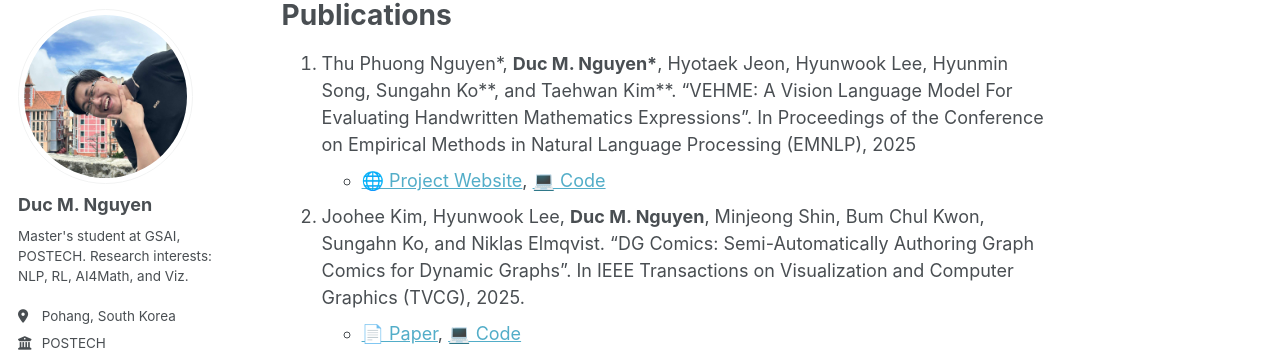
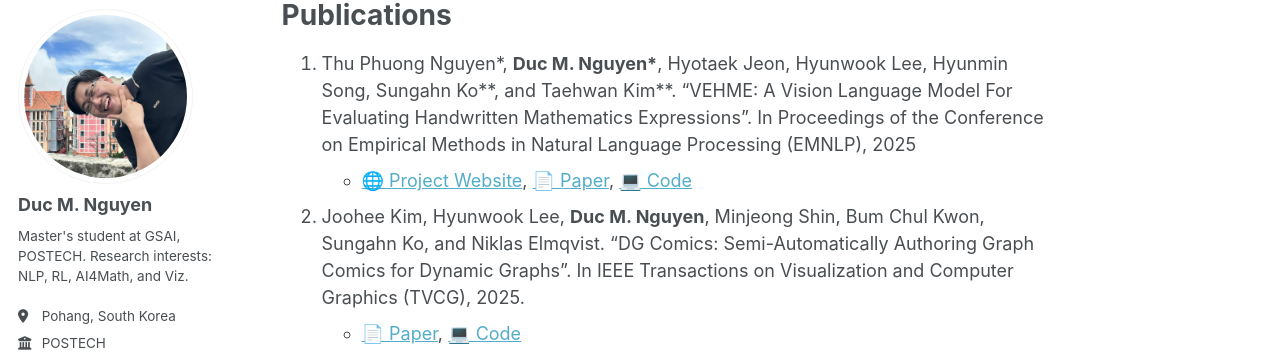
Before and after one commit to kurone02/kurone02.github.io, a Jekyll site: the page built from _pages/about.md, in a window 1280 px wide and 900 px high, scrolled down 1157 px. Shown: the part 90-450 px from the top of the window. Built offline with Jekyll 4.4.1, drawn with Linux system fonts in a browser that asks for light colours; some web fonts are replaced; a script that is not in the unit is left out.

Commit message:
update paper link

```diff
--- a/_pages/about.md
+++ b/_pages/about.md
@@ -31,7 +31,7 @@ Research Experience
 Publications
 ======
 1. Thu Phuong Nguyen*, **Duc M. Nguyen\***, Hyotaek Jeon, Hyunwook Lee, Hyunmin Song, Sungahn Ko\*\*, and Taehwan Kim\*\*. “VEHME: A Vision Language Model For Evaluating Handwritten Mathematics Expressions”. In Proceedings of the Conference on Empirical Methods in Natural Language Processing (EMNLP), 2025
-    * [🌐 Project Website](https://vehme.github.io), [💻 Code](https://github.com/phuongnt197/VEHME)
+    * [🌐 Project Website](https://vehme.github.io), [📄 Paper](https://aclanthology.org/2025.emnlp-main.1619.pdf), [💻 Code](https://github.com/phuongnt197/VEHME)
 
 1. Joohee Kim, Hyunwook Lee, **Duc M. Nguyen**, Minjeong Shin, Bum Chul Kwon, Sungahn Ko, and Niklas Elmqvist.
 “DG Comics: Semi-Automatically Authoring Graph Comics for Dynamic Graphs”. In IEEE Transactions on Visualization and Computer Graphics (TVCG), 2025.
```
